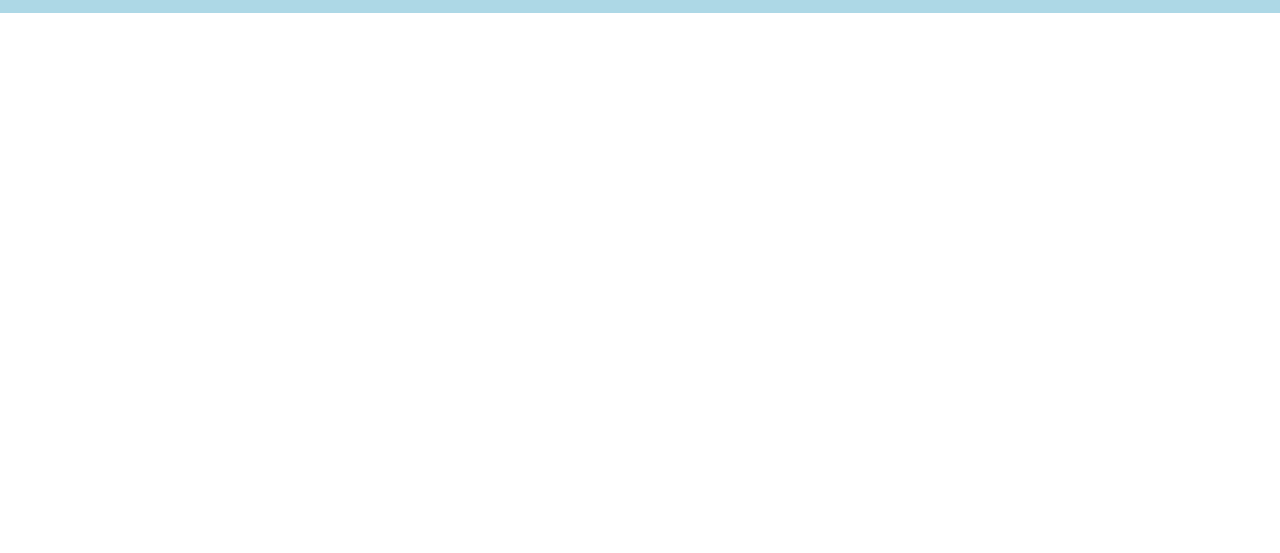
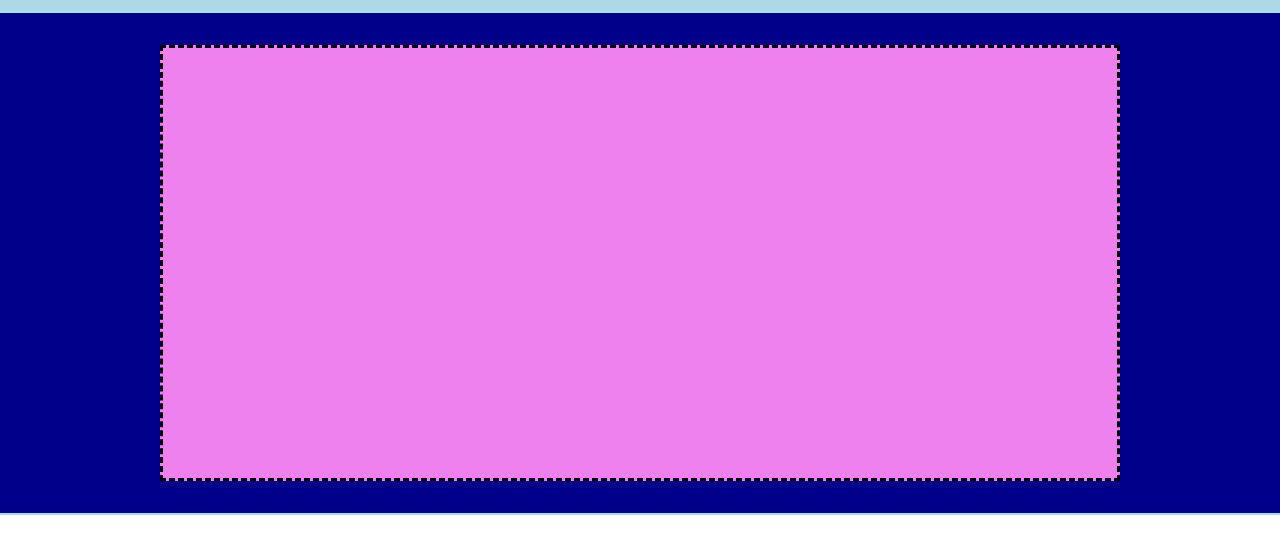
Before and after one commit to PaoloCardinale09/htmlcss-struttura-discord, a plain HTML site: page index.html in a window 1280 px wide. Shown: the part 69-622 px from the top of the page. Drawn offline with Linux system fonts and the light colour scheme.

Commit message:
add section one

```diff
--- a/css/style.css
+++ b/css/style.css
@@ -1,3 +1,5 @@
+/* HEADER */
+
 .bg-container {
     background-color: #add8e6;
     padding: 1rem;
@@ -7,7 +9,6 @@ header {
     height: 50px;
     background-color: #daa521;
     margin: 20px;
-
 }
 
 .container-header {
@@ -19,13 +20,11 @@ header {
 }
 
 .nav {
-
     flex-grow: 1;
     height: 50px;
     display: flex;
     justify-content: center;
     align-items: center;
-
 }
 
 .logo,
@@ -49,3 +48,24 @@ li > a {
 .nav > ul {
     justify-content: center;
 }
+
+/* MAIN */
+
+.bg-container-one {
+    background-color: #00008b;
+    border-bottom: 2px solid #abd7e5;
+}
+
+.one {
+    height: 500px;
+    padding: 2rem 0;
+}
+
+.box-top {
+    width: 80%;
+    height: 100%;
+    background-color: #ee81ee;
+    margin: 0 auto;
+    border: 3px dashed black;
+
+}
--- a/index.html
+++ b/index.html
@@ -15,9 +15,10 @@
 <body >
 	<div class="bg-container ">
 		<header class="container">
-
 			<div class="container-header c-flex">
-				<div class="logo dashed">LOGO</div>
+				<div class="logo dashed">
+					LOGO
+				</div>
 				<div class="nav dashed">
 					<ul class="c-flex">
 						<li><a href="#">Link</a></li>
@@ -27,14 +28,22 @@
 						<li><a href="#">Link</a></li>
 					</ul>
 				</div>
-				<div class="login dashed">LOGIN</div>
+				<div class="login dashed">
+					LOGIN
+				</div>
 			</div>
-
 		</header>
 	</div>
 
 	<main>
+		<div class="bg-container-one">
+			<section class="one container">
+				<div class="box-top">
 
+				</div>
+
+			</section>
+		</div>
 	</main>
 
 	<footer>
```
